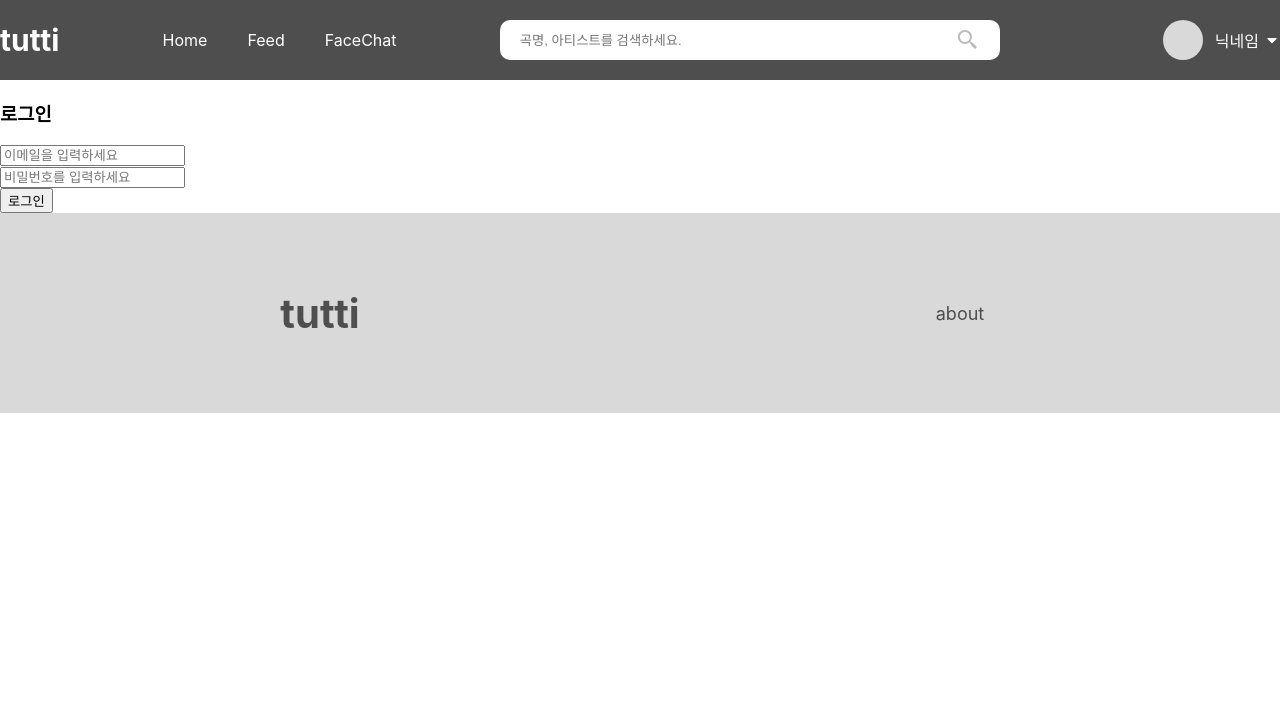
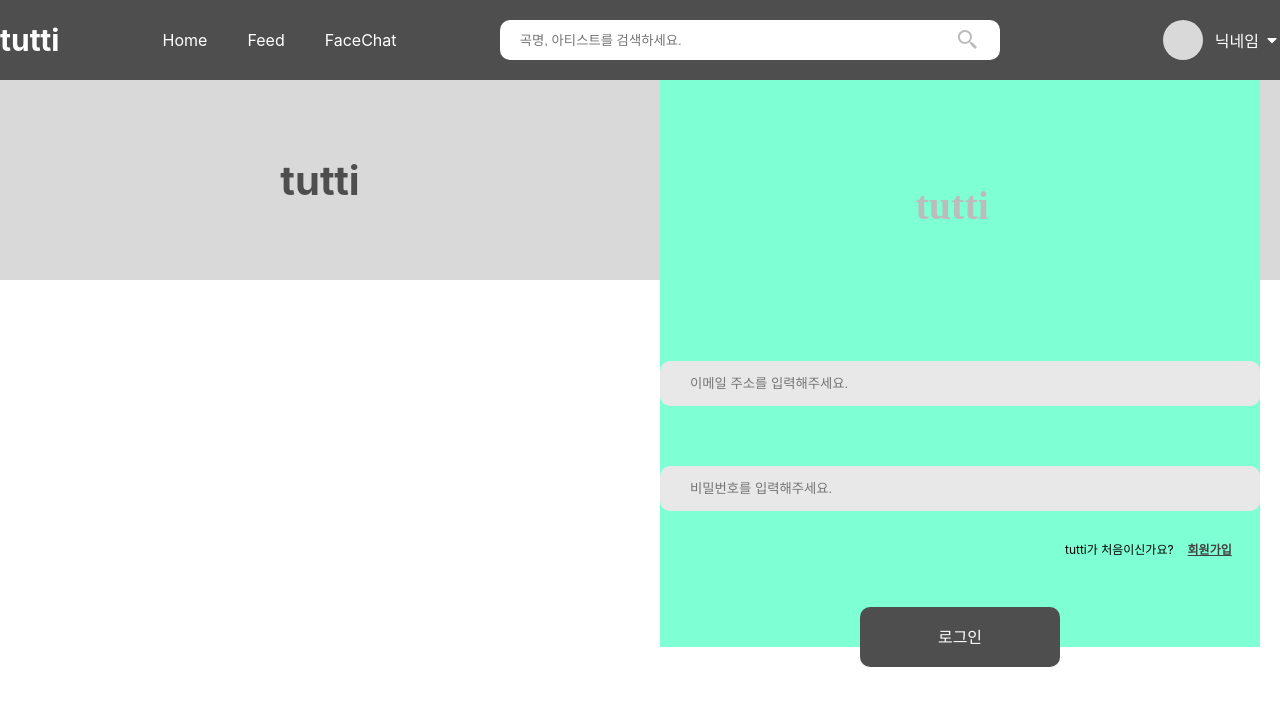
Before and after one commit to itsstacy/tuttimusicFE, a React (Create React App) app: page /login in a window 1280 px wide. Shown: the top 706 px of the page. Built offline with nearby package versions, Linux system fonts and the light colour scheme.

Commit message:
로그인 페이지 반응형 제외하고 완성

```diff
--- a/src/pages/Login.js
+++ b/src/pages/Login.js
@@ -57,21 +57,31 @@ const Login = () => {
   }
 
   return (
-      <div>
-          <h3>로그인</h3>
-          <input
+    <div className='login-container'>
+        <p className='login-title'>tutti</p>
+        <div className='login-info-container'>
+            <div className='login-info-box'>
+                <div className='login-info-input'>
+                <input className='login-email-input'
               onChange={(e)=>{
                   setEmail(e.target.value)
               }}
-              placeholder="이메일을 입력하세요"/><br/>
-          <input
+              placeholder="이메일 주소를 입력해주세요."/><br/>
+          <input className='login-email-input'
               onChange={(e)=>{
                   setPassword(e.target.value)
               }}
               type="password"
-              placeholder="비밀번호를 입력하세요"/><br/>
-          <button onClick={(loginCheck)}>로그인</button>
-      </div>
+              placeholder="비밀번호를 입력해주세요."/><br/>
+                </div>
+                <div className='login-info-signup'>
+                    <p className='login-tutti-first'>tutti가 처음이신가요?</p>
+                    <p className='login-tutti-signup' onClick={()=>{navigate("/signup")}}>회원가입</p>
+                </div>
+            </div>
+          <button className='login-button' onClick={(loginCheck)}>로그인</button>
+        </div>
+    </div>
   )
 }
 
--- a/src/styles/App.css
+++ b/src/styles/App.css
@@ -592,4 +592,550 @@
 
   background-color: #7e7e7e;
 }
+
+
 /* MYPAGE END */
+
+
+/* SIGNUP PAGE */
+
+.signup-container {
+  display: flex;
+  flex-direction: column;
+  align-items: flex-start;
+  padding: 60px 0px;
+  gap: 50px;
+
+  position: absolute;
+  width: 1280px;
+  height: 1759px;
+  left: 320px;
+  top: 80px;
+
+  background-color: aqua;
+}
+
+.signup-title-box {
+  display: flex;
+  flex-direction: column;
+  align-items: flex-start;
+  padding: 0px;
+  gap: 60px;
+
+  width: 134px;
+  height: 78px;
+
+}
+
+.signup-title {
+  font-size: 30px;
+  line-height: 43px;
+  font-style: normal;
+  font-weight: bold;
+
+  color: #000000;
+}
+
+.signup-subtitle {
+  font-size: 16px;
+  line-height: 19px;
+  font-style: normal;
+  font-weight: 400;
+
+  margin-top: -90px;
+
+  color: #7E7E7E;
+
+}
+
+.signup-info-box {
+  display: flex;
+  flex-direction: column;
+  align-items: center;
+  padding: 70px;
+  gap: 171px;
+
+  width: 1280px;
+  height: 1420px;
+
+  background-color: #f5f5f5;
+  border-radius: 15px;
+}
+
+.signup-info {
+  display: flex;
+  flex-direction: column;
+  align-items: flex-start;
+  padding: 0px 75px 0px 0px;
+  gap: 50px;
+
+  width: 1140px;
+  height: 1280px;
+}
+
+.signup-email-box {
+  display: flex;
+  flex-direction: row;
+  justify-content: space-between;
+  align-items: flex-start;
+  padding: 0px;
+  gap: 176px;
+
+  width: 1060px;
+  height: 60px;
+
+  /* background-color: #434343; */
+}
+
+.signup-email-title-box {
+  display: flex;
+  flex-direction: row;
+  align-items: flex-start;
+  padding: 0px;
+  gap: 6px;
+
+  width: 63px;
+  height: 24px;
+
+}
+
+.signup-email-title {
+  width: 52px;
+  height: 24px;
+
+  font-style: normal;
+  font-weight: 400;
+  font-size: 17px;
+  line-height: 24px;
+
+  margin-top: 0px;
+
+  color: #000000;
+}
+
+.signup-email-content {
+  display: flex;
+  flex-direction: row;
+  align-items: flex-start;
+  padding: 0px;
+  gap: 20px;
+
+  width: 840px;
+  height: 60px;
+
+}
+
+.signup-email-input {
+  display: flex;
+  flex-direction: row;
+  align-items: flex-start;
+  padding: 15px 30px;
+  gap: 10px;
+
+  width: 700px;
+  height: 60px;
+
+  background: #E8E8E8;
+  border-radius: 10px;
+
+  outline: none;
+  border: none;
+}
+
+.signup-email-button {
+  display: flex;
+  flex-direction: row;
+  justify-content: center;
+  align-items: center;
+  padding: 15px 30px;
+  gap: 10px;
+
+  width: 120px;
+  height: 60px;
+
+  background: #545454;
+  border-radius: 10px;
+
+  color: #FFFFFF;
+  font-style: normal;
+  font-weight: 400;
+  font-size: 18px;
+  line-height: 30px;
+
+  outline: none;
+  border: none;
+
+  cursor: pointer;
+
+}
+
+.signup-pw-box {
+  display: flex;
+  flex-direction: row;
+  justify-content: space-between;
+  align-items: flex-start;
+  padding: 0px;
+  gap: 176px;
+
+  width: 1060px;
+  height: 89px
+}
+
+.signup-pw-title-box {
+  display: flex;
+  flex-direction: row;
+  align-items: flex-start;
+  padding: 0px;
+  gap: 6px;
+
+  width: 81px;
+  height: 24px;
+}
+
+.signup-pw-title {
+  width: 70px;
+  height: 24px;
+
+  font-family: 'Pretendard';
+  font-style: normal;
+  font-weight: 400;
+  font-size: 17px;
+  line-height: 24px;
+
+  margin-top: 0px;
+
+  color: #000000;
+}
+
+.signup-pw-content {
+  display: flex;
+  flex-direction: column;
+  align-items: flex-start;
+  padding: 0px;
+  gap: 10px;
+
+  width: 840px;
+  height: 89px;
+}
+
+.signup-pw-input {
+  display: flex;
+  flex-direction: row;
+  align-items: flex-start;
+  padding: 15px 30px;
+  gap: 10px;
+
+  margin-left: -20px;
+
+  width: 840px;
+  height: 60px;
+
+  background: #E8E8E8;
+  border-radius: 10px;
+
+  outline: none;
+  border: none;
+}
+
+.signup-pw-check {
+  display: flex;
+  flex-direction: row;
+  align-items: flex-start;
+  padding: 0px 10px 0px 30px;
+  gap: 10px;
+
+  width: 127px;
+  height: 19px;
+}
+
+.pw-check {
+  width: 87px;
+  height: 19px;
+
+  font-style: normal;
+  font-weight: 400;
+  font-size: 13px;
+  line-height: 19px;
+
+  margin-top: 0px;
+
+  color: #7E7E7E;
+}
+
+.signup-artist-button {
+  display: flex;
+  flex-direction: row;
+  justify-content: center;
+  align-items: center;
+  padding: 15px 30px;
+  gap: 10px;
+
+  width: 120px;
+  height: 60px;
+
+  background: #545454;
+  border-radius: 10px;
+
+  font-style: normal;
+  font-weight: 400;
+  font-size: 13px;
+  line-height: 30px;
+
+  color: #FFFFFF;
+
+  outline: none;
+  border: none;
+
+  cursor: pointer;
+}
+
+.signup-profile-img-box {
+  display: flex;
+  flex-direction: row;
+  justify-content: space-between;
+  align-items: flex-start;
+  padding: 0px;
+  gap: 113px;
+
+  width: 1060px;
+  height: 200px;
+}
+
+.profile-title-box {
+  display: flex;
+  flex-direction: row;
+  align-items: flex-start;
+  padding: 0px;
+  gap: 6px;
+
+  width: 120px;
+  height: 24px;
+}
+
+.profile-title {
+  font-style: normal;
+  font-weight: 400;
+  font-size: 17px;
+  line-height: 24px;
+
+  color: #000000;
+}
+
+.profile-img-form {
+  display: flex;
+  flex-direction: row;
+  align-items: flex-end;
+  padding: 0px;
+  gap: 40px;
+
+  width: 840px;
+  height: 200px;
+}
+
+.profile-img-circle {
+  width: 200px;
+  height: 200px;
+  border-radius: 50%;
+
+  align-items: flex-start;
+
+  background: #D9D9D9;
+}
+
+.profile-img-button {
+  display: flex;
+  flex-direction: row;
+  justify-content: center;
+  align-items: center;
+  padding: 15px 30px;
+  gap: 10px;
+
+  width: 180px;
+  height: 60px;
+
+  background: #545454;
+  border-radius: 10px;
+
+  font-style: normal;
+  font-weight: 400;
+  font-size: 16px;
+  line-height: 30px;
+
+  color: #FFFFFF;
+
+  cursor: pointer;
+}
+
+.signup-button-box {
+  display: flex;
+  flex-direction: row;
+  justify-content: center;
+  align-items: center;
+  padding: 0px;
+  gap: 10px;
+
+  width: 200px;
+  height: 60px;
+
+  background: #4E4E4E;
+  border-radius: 10px;
+
+  font-style: normal;
+  font-weight: 400;
+  font-size: 20px;
+  line-height: 26px;
+
+  color: #FFFFFF;
+
+  outline: none;
+  border: none;
+
+  cursor: pointer;
+}
+
+/* SIGNUP PAGE END */
+
+
+
+/* LOGIN PAGE  */
+
+.login-container {
+  display: flex;
+  flex-direction: column;
+  align-items: center;
+  padding: 60px 0px;
+  gap: 90px;
+
+  position: absolute;
+  width: 600px;
+  height: 567px;
+  left: 660px;
+  top: 80px;
+
+  background-color: aquamarine;
+}
+
+.login-title {
+  width: 89px;
+  height: 51px;
+
+  font-family: 'Mont';
+  font-style: normal;
+  font-weight: 800;
+  font-size: 40px;
+  line-height: 51px;
+
+  color: #BCBCBC;
+
+}
+
+.login-info-container {
+  display: flex;
+  flex-direction: column;
+  align-items: center;
+  padding: 0px;
+  gap: 60px;
+
+  width: 600px;
+  height: 306px;
+
+}
+
+.login-info-box {
+  display: flex;
+  flex-direction: column;
+  align-items: flex-end;
+  padding: 0px;
+  gap: 28px;
+
+  width: 600px;
+  height: 186px;
+}
+
+.login-info-input {
+  display: flex;
+  flex-direction: column;
+  align-items: flex-start;
+  padding: 0px;
+  gap: 20px;
+
+  width: 600px;
+  height: 140px;
+}
+
+.login-email-input {
+  display: flex;
+  flex-direction: row;
+  align-items: flex-start;
+  padding: 15px 30px;
+  gap: 10px;
+
+  width: 600px;
+  height: 60px;
+
+  background: #E8E8E8;
+  border-radius: 10px;
+
+  outline: none;
+  border: none;
+}
+
+.login-info-signup {
+  display: flex;
+  flex-direction: row;
+  align-items: flex-start;
+  padding: 0px;
+  gap: 14px;
+
+  width: 195px;
+  height: 18px;
+}
+
+.login-tutti-first {
+  font-style: normal;
+  font-weight: 400;
+  font-size: 12px;
+  line-height: 18px;
+
+}
+
+.login-tutti-signup {
+  font-style: normal;
+  font-weight: 600;
+  font-size: 12px;
+  line-height: 18px;
+  color: #414141;
+
+  text-decoration-line: underline;
+
+  cursor: pointer;
+}
+
+.login-button {
+  display: flex;
+  flex-direction: row;
+  justify-content: center;
+  align-items: center;
+  padding: 0px;
+  gap: 10px;
+
+  width: 200px;
+  height: 60px;
+
+  background: #4E4E4E;
+  border-radius: 10px;
+
+  font-style: normal;
+  font-weight: 400;
+  font-size: 16px;
+  line-height: 19px;
+
+  color: #FFFFFF;
+
+  outline: none;
+  border: none;
+
+  cursor: pointer;
+}
+
+/* LOGIN PAGE END */
```
